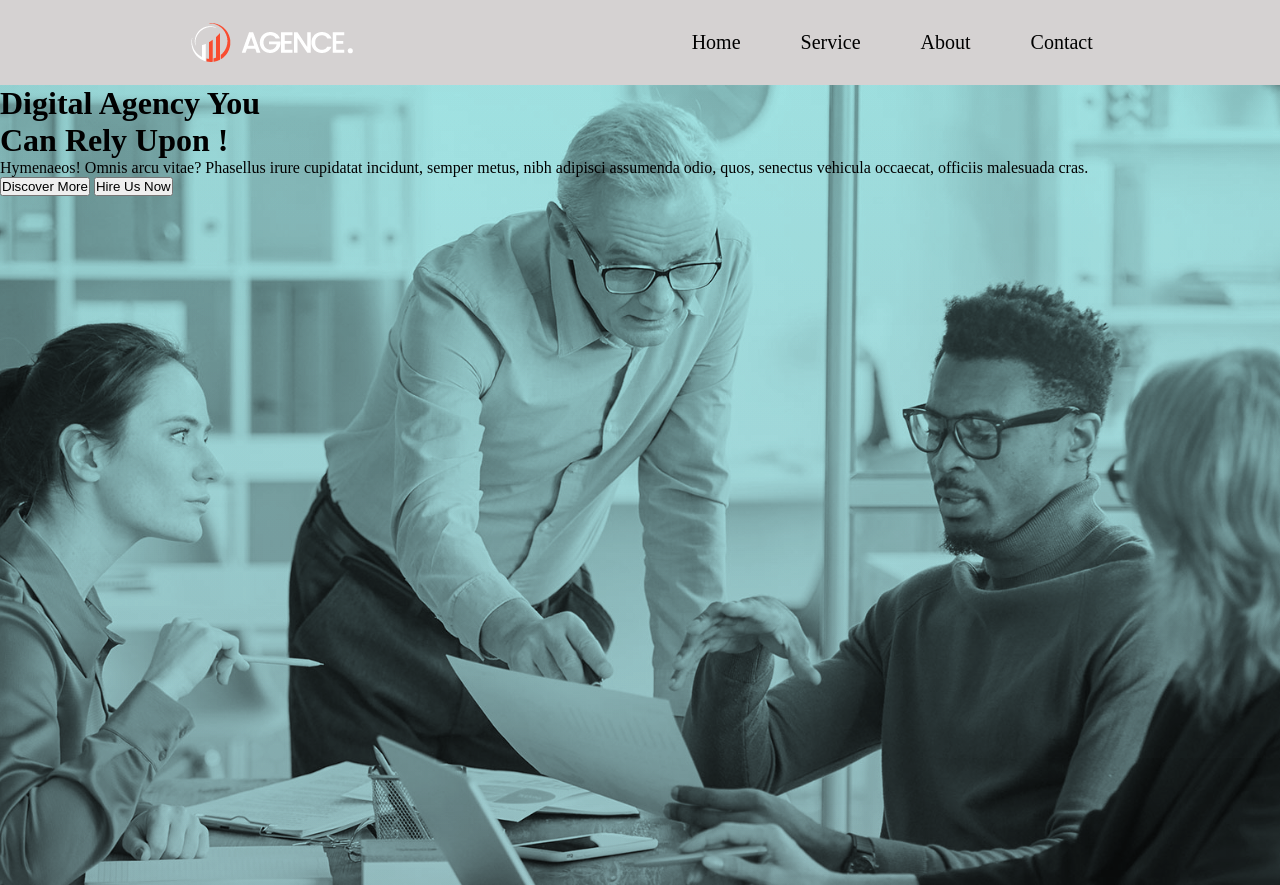
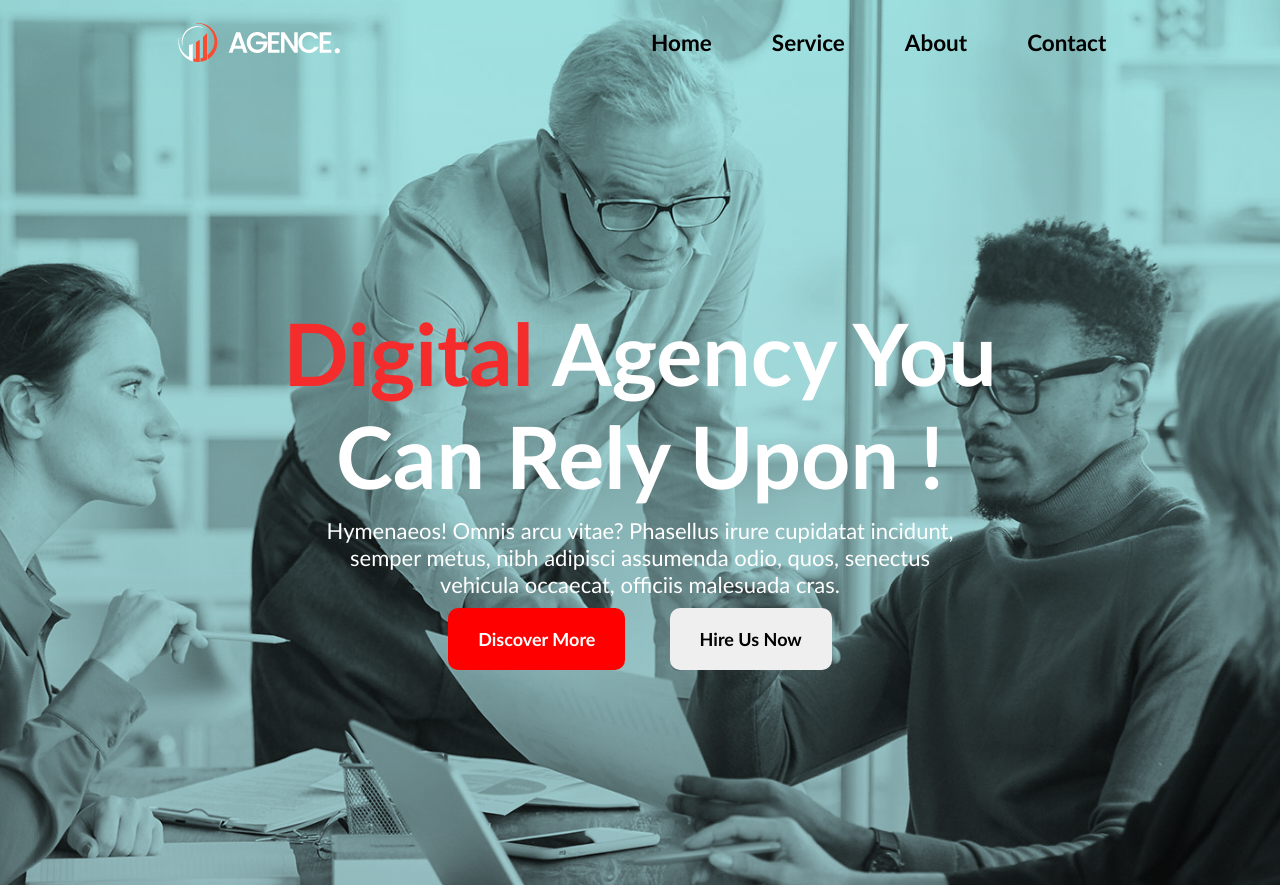
Before and after one commit to Sabbir-047/Digital_Agency, a plain HTML site: page index.html in a window 1280 px wide. Drawn offline with Linux system fonts and the light colour scheme.

Commit message:
Added banner elements and styles

```diff
--- a/index.html
+++ b/index.html
@@ -25,12 +25,15 @@
         </nav>
         <!-- Banner Section -->
         <div class="banner-container">
-            <h1>Digital Agency You</h1>
-            <h1>Can Rely Upon !</h1>
-            <p>Hymenaeos! Omnis arcu vitae? Phasellus irure cupidatat incidunt, semper metus, nibh adipisci assumenda odio, quos, senectus vehicula occaecat, officiis malesuada cras.
-            </p>
-            <button>Discover More</button>
-            <button>Hire Us Now</button>
+            <div class="banner-content">
+                <h1 class="banner-title"><span style="color: rgb(245, 44, 44);">Digital</span> Agency You<br>
+                    Can Rely Upon !</h1>
+                <p class="banner-description">Hymenaeos! Omnis arcu vitae? Phasellus irure cupidatat incidunt, semper metus, nibh adipisci
+                    assumenda odio, quos, senectus vehicula occaecat, officiis malesuada cras.
+                </p>
+                <button id="red-btn" class="banner-btn">Discover More</button>
+                <button class="banner-btn">Hire Us Now</button>
+            </div>
         </div>
     </header>
     <main>
--- a/styles.css
+++ b/styles.css
@@ -1,6 +1,37 @@
+/* Common Styles */
+
 *{
     margin: 0;
     padding: 0;
+    font-family: 'Gill Sans', 'Gill Sans MT', Calibri, 'Trebuchet MS', sans-serif;
+}
+
+.primary{
+    color: rgb(245, 44, 44);
+}
+
+.title{
+    font-size: 86px;
+    font-weight: 900;
+    color: white;
+}
+
+.description{
+    font-size: 22px;
+    color: white;
+    margin-bottom: 10px;
+    padding: 10px;
+    width: 50%;
+    margin: auto;
+}
+
+/* header styles */
+header{
+    background-image: url("asset/image/background.jpg"), linear-gradient(rgba(34, 104, 104, 0.486), rgba(29, 76, 80, 0.466));
+    background-blend-mode: overlay;
+    background-repeat: no-repeat;
+    background-size: cover;
+    background-position: center;
 }
 
 /* nav styles */
@@ -8,7 +39,7 @@
     display: flex;
     padding: 20px;
     justify-content: space-around;
-    background-color: rgba(172, 166, 166, 0.5);
+    /* background-color: rgba(172, 166, 166, 0.5); */
 }
 
 .menu{
@@ -20,8 +51,9 @@
 
 .menu a{
     text-decoration: none;
-    color: black;
-    font-size: 20px;
+    color: rgb(0, 0, 0);
+    font-size: 22.5px;
+    font-weight: bolder;
 }
 
 .menu a:hover{
@@ -33,9 +65,48 @@
 
 .banner-container{
     height: 100vh;
-    background-image: url("asset/image/background.jpg"), linear-gradient(rgba(34, 104, 104, 0.486), rgba(29, 76, 80, 0.466));
+    /* background-image: url("asset/image/background.jpg"), linear-gradient(rgba(34, 104, 104, 0.486), rgba(29, 76, 80, 0.466)); */
     background-blend-mode: overlay;
     background-repeat: no-repeat;
     background-size: cover;
     background-position: center;
+    display: flex;
+    align-items: center;
+    text-align: center;
+    justify-content: center;
 }
+
+.banner-title{
+    font-size: 86px;
+    font-weight: 900;
+    color: white;
+}
+
+.banner-description{
+    font-size: 22px;
+    color: white;
+    margin-bottom: 10px;
+    padding: 10px;
+    width: 50%;
+    margin: auto;
+}
+
+.banner-btn{
+    padding: 20px 30px;
+    font-size: 18px;
+    font-weight: bold;
+    border: 0;
+    border-radius: 10px;
+    margin: 0px 20px;
+}
+
+.banner-btn:hover{
+    box-shadow: 1px 1px 20px 2px rgba(49, 45, 45, 0.952);
+    transition: .2s ease-in;
+    rotate: 1deg;
+}
+
+#red-btn{
+    background-color: red;
+    color: white;
+}
```
Also changed, not shown: note.txt.
